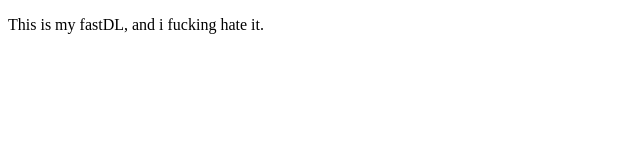
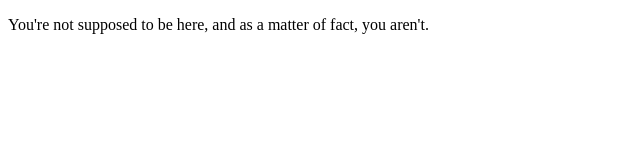
Before and after one commit to Quesoteric/SynergyServerFASTDL, a plain HTML site: page index.html in a window 1280 px wide. Shown: the whole page, without its empty margins (0-640 px from the left). Drawn offline with Linux system fonts and the light colour scheme.

Commit message:
Update index.html

```diff
--- a/index.html
+++ b/index.html
@@ -1,6 +1,6 @@
 <!doctype html>
 <html>
   <body>
-    <p>This is my fastDL, and i fucking hate it.</p>
+    <p>You're not supposed to be here, and as a matter of fact, you aren't.</p>
   </body>
 </html>
```
